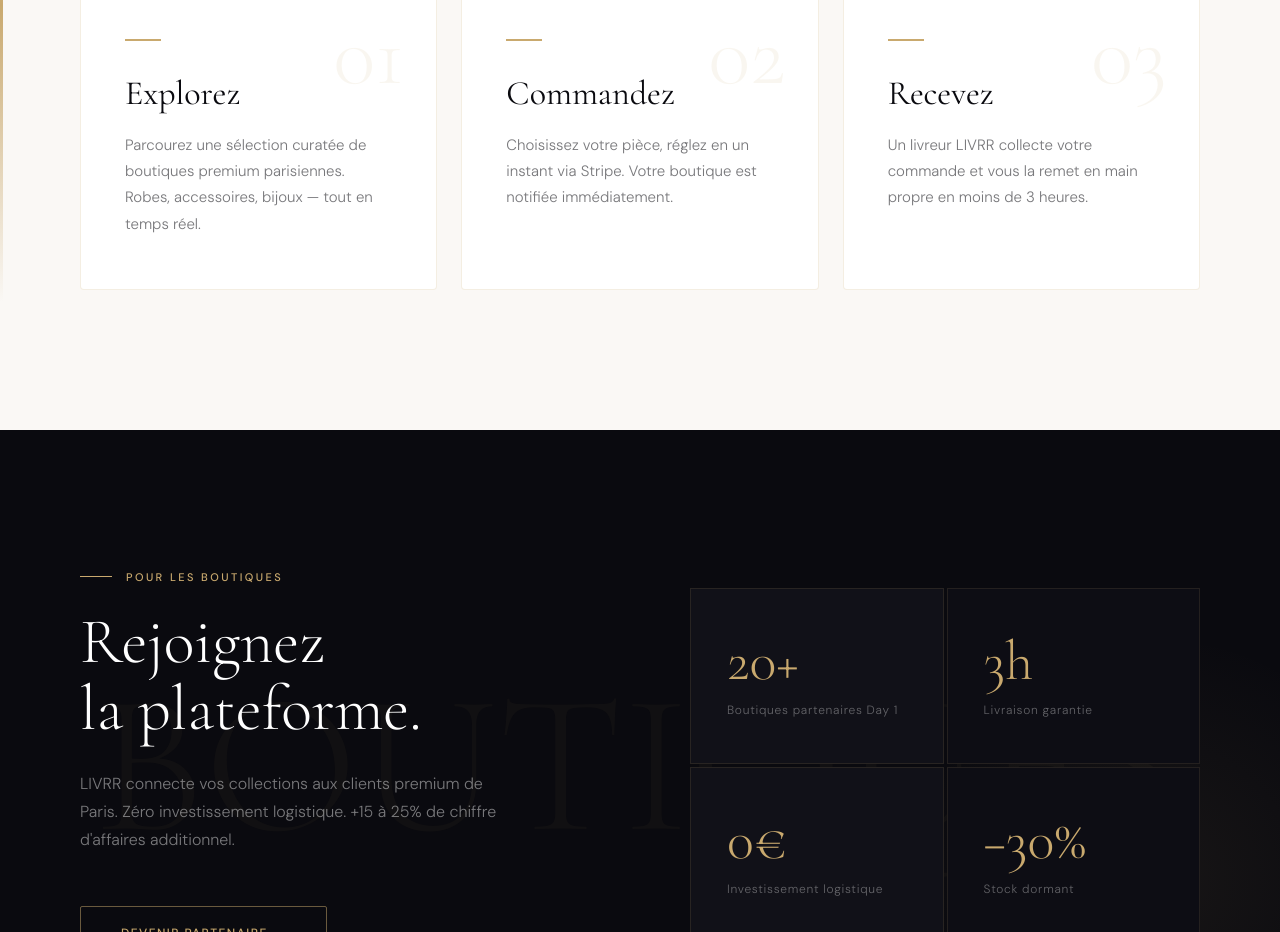
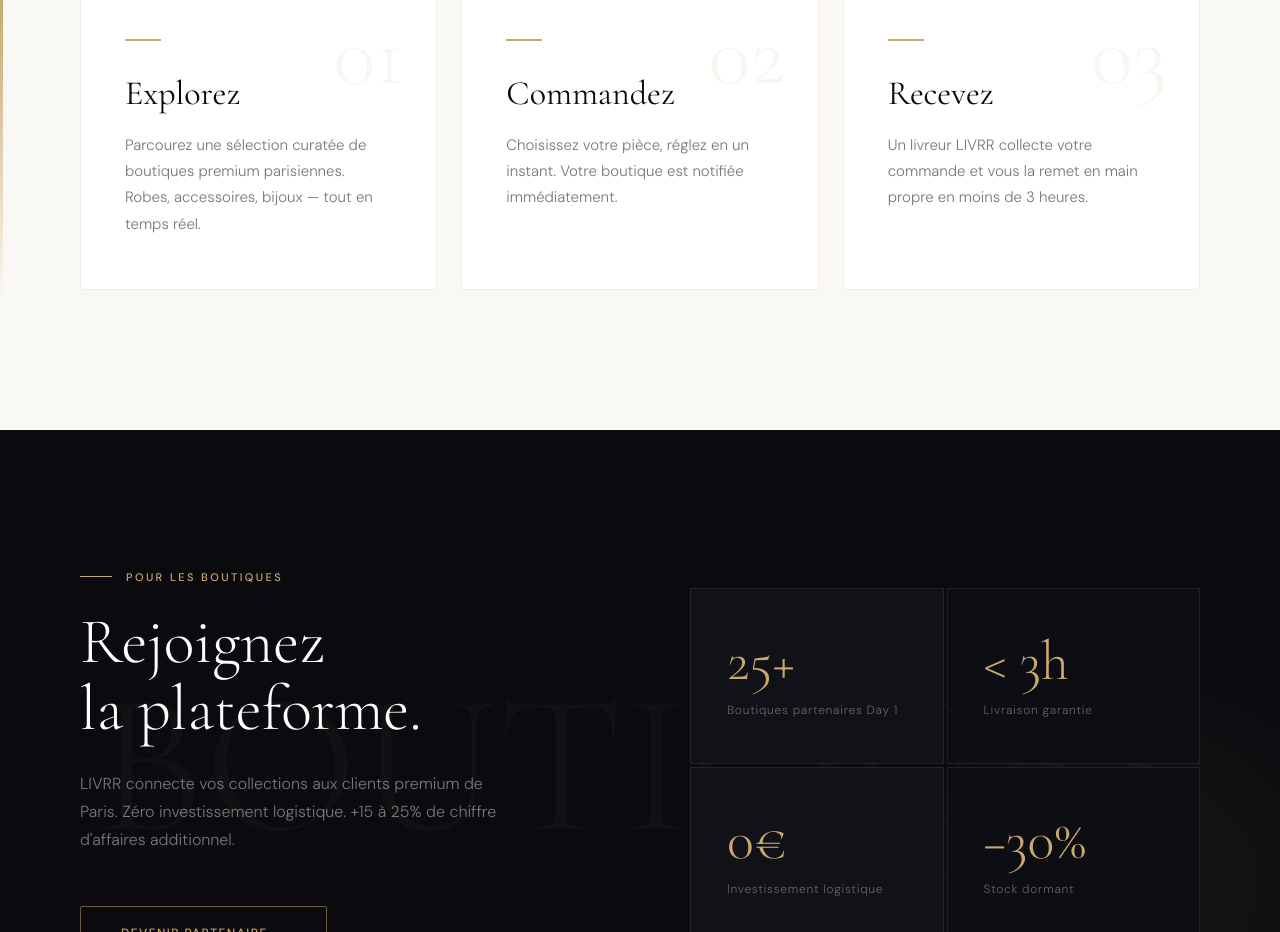
Before and after one commit to Khalil-benchekroun/LIVRR-LANDING, a React (Create React App) app: page / in a window 1280 px wide. Shown: the part 1220-2152 px from the top of the page. Built offline with nearby package versions, Linux system fonts and the light colour scheme.

Commit message:
Update LangContext.js

```diff
--- a/src/LangContext.js
+++ b/src/LangContext.js
@@ -12,7 +12,7 @@ const translations = {
       tag: 'Paris · Livraison J0',
       title: 'Le luxe,\nlivré.',
       subtitle: 'Les meilleures boutiques parisiennes à votre porte en moins de 3 heures.',
-      cta: 'Télécharger l\'app',
+      cta: "Télécharger l'app",
       ctaSub: 'Disponible sur iOS & Android',
       scroll: 'Découvrir',
     },
@@ -21,17 +21,17 @@ const translations = {
       title: 'Trois gestes.\nUne expérience.',
       steps: [
         { num: '01', title: 'Explorez', desc: 'Parcourez une sélection curatée de boutiques premium parisiennes. Robes, accessoires, bijoux — tout en temps réel.' },
-        { num: '02', title: 'Commandez', desc: 'Choisissez votre pièce, réglez en un instant via Stripe. Votre boutique est notifiée immédiatement.' },
+        { num: '02', title: 'Commandez', desc: "Choisissez votre pièce, réglez en un instant. Votre boutique est notifiée immédiatement." },
         { num: '03', title: 'Recevez', desc: 'Un livreur LIVRR collecte votre commande et vous la remet en main propre en moins de 3 heures.' },
       ],
     },
     boutiques: {
       tag: 'Pour les boutiques',
       title: 'Rejoignez\nla plateforme.',
-      subtitle: 'LIVRR connecte vos collections aux clients premium de Paris. Zéro investissement logistique. +15 à 25% de chiffre d\'affaires additionnel.',
+      subtitle: "LIVRR connecte vos collections aux clients premium de Paris. Zéro investissement logistique. +15 à 25% de chiffre d'affaires additionnel.",
       stats: [
-        { value: '20+', label: 'Boutiques partenaires Day 1' },
-        { value: '3h', label: 'Livraison garantie' },
+        { value: '25+', label: 'Boutiques partenaires Day 1' },
+        { value: '< 3h', label: 'Livraison garantie' },
         { value: '0€', label: 'Investissement logistique' },
         { value: '−30%', label: 'Stock dormant' },
       ],
@@ -39,7 +39,7 @@ const translations = {
     },
     download: {
       tag: 'Télécharger',
-      title: 'L\'expérience\ndans votre poche.',
+      title: "L'expérience\ndans votre poche.",
       subtitle: 'Disponible sur iOS et Android. Scannez le QR code ou téléchargez directement.',
       ios: 'App Store',
       android: 'Google Play',
@@ -71,17 +71,17 @@ const translations = {
       title: 'Three steps.\nOne experience.',
       steps: [
         { num: '01', title: 'Explore', desc: 'Browse a curated selection of premium Parisian boutiques. Dresses, accessories, jewelry — all in real time.' },
-        { num: '02', title: 'Order', desc: 'Choose your piece, pay instantly via Stripe. Your boutique is notified immediately.' },
+        { num: '02', title: 'Order', desc: 'Choose your piece, pay instantly. Your boutique is notified immediately.' },
         { num: '03', title: 'Receive', desc: 'A LIVRR courier picks up your order and delivers it to you in less than 3 hours.' },
       ],
     },
     boutiques: {
       tag: 'For boutiques',
       title: 'Join\nthe platform.',
-      subtitle: 'LIVRR connects your collections to Paris\'s premium customers. Zero logistics investment. +15 to 25% additional revenue.',
+      subtitle: "LIVRR connects your collections to Paris's premium customers. Zero logistics investment. +15 to 25% additional revenue.",
       stats: [
-        { value: '20+', label: 'Partner boutiques Day 1' },
-        { value: '3h', label: 'Guaranteed delivery' },
+        { value: '25+', label: 'Partner boutiques Day 1' },
+        { value: '< 3h', label: 'Guaranteed delivery' },
         { value: '0€', label: 'Logistics investment' },
         { value: '−30%', label: 'Dead stock' },
       ],
```
